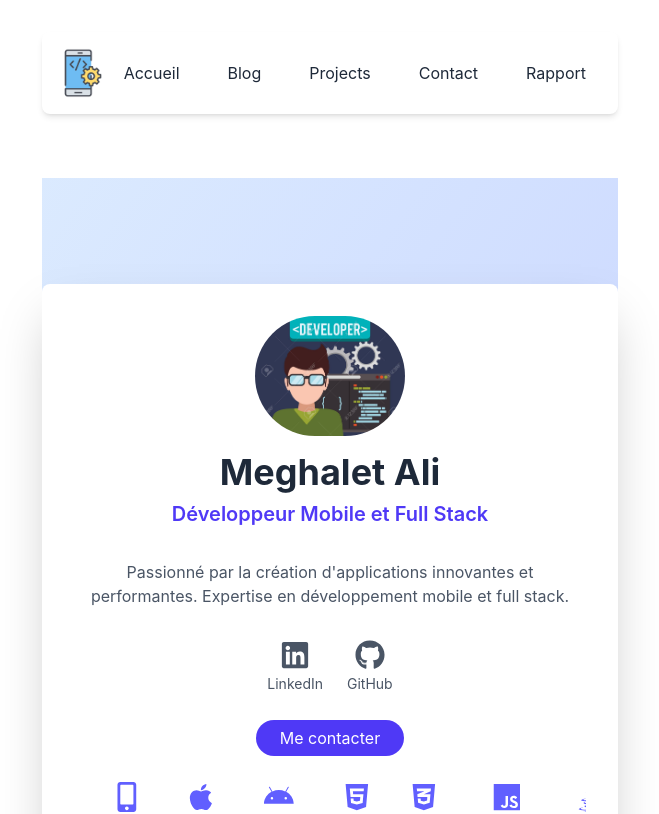
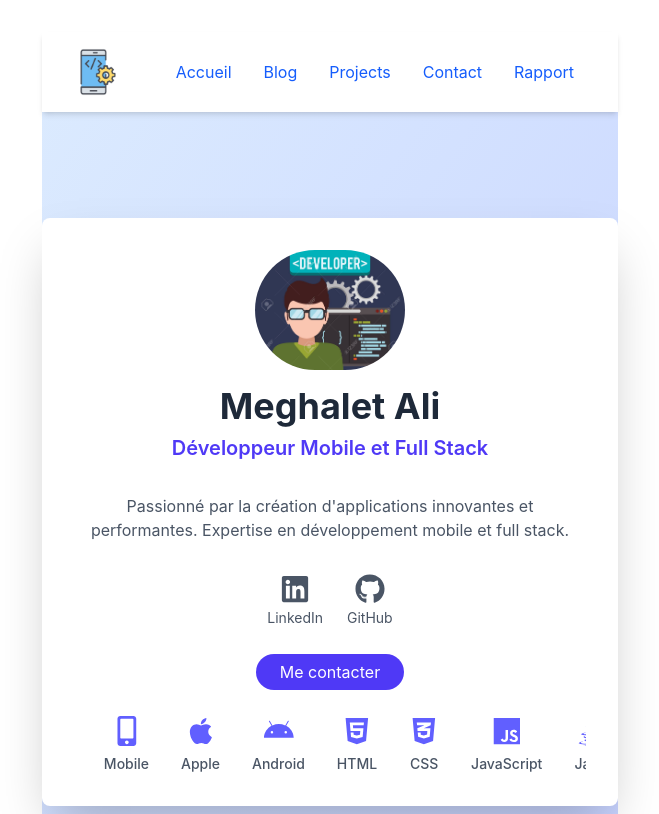
Before and after one commit to alimeg/portfolio, a Next.js app: page / in a window 1280 px wide. Shown: the top 814 px of the page, without its empty margins (310-969 px from the left). Built offline with nearby package versions, Linux system fonts and the light colour scheme.

Commit message:
: Ajustement menus sandwich

```diff
--- a/app/components/nav.tsx
+++ b/app/components/nav.tsx
@@ -3,8 +3,8 @@
 import { useState } from 'react';
 import Link from 'next/link';
 import Image from 'next/image';
-import { MinusIcon } from '@heroicons/react/24/outline'; // Importation de l'icône Menu
-import Logo from '/app/images/logo.png';
+import { Bars3Icon, XMarkIcon } from '@heroicons/react/24/outline'; // Importer les icônes
+import Logo from '/app/images/logo.png'; // Assurez-vous que le chemin du logo est correct
 
 const navItems = {
   '/': { name: 'Accueil' },
@@ -15,60 +15,75 @@ const navItems = {
 };
 
 export function Navbar() {
-  const [bouncing, setBouncing] = useState({});
+  const [bouncing, setBouncing] = useState<{ [key: string]: boolean }>({});
+  const [rotating, setRotating] = useState(false); // État pour gérer la rotation
   const [isMenuOpen, setIsMenuOpen] = useState(false);
 
   const handleClick = (path: string) => {
-    setBouncing((prev) => ({
+    setBouncing(prev => ({
       ...prev,
       [path]: true,
     }));
 
+    setRotating(true); // Démarrer la rotation
+
     setTimeout(() => {
-      setBouncing((prev) => ({
+      setBouncing(prev => ({
         ...prev,
         [path]: false,
       }));
-    }, 600); // Durée de l'animation
+      setRotating(false); // Arrêter la rotation après l'animation
+    }, 1000); // Durée de l'animation de rotation (doit correspondre à la durée définie dans le CSS)
   };
 
   const toggleMenu = () => {
-    setIsMenuOpen((prev) => !prev);
+    setIsMenuOpen(prev => !prev);
   };
 
   return (
-    <aside className="mb-16">
-      <div className="lg:sticky lg:top-20 bg-white shadow-md rounded-lg py-4">
-        <nav className="flex items-center justify-between px-4">
-          <div className="flex items-center">
+    <div className="relative bg-white shadow-md">
+      {/* Container de la barre de menu */}
+      <div className="flex items-center justify-between py-4 px-6 lg:px-8">
+        {/* Logo fixe à gauche */}
+        <div className="flex items-center flex-shrink-0">
           <Image
             src={Logo}
             alt="Logo"
-              className="w-16 h-auto"
+            className={`w-12 h-12 ${rotating ? 'animate-spin' : ''}`} // Utilisez animate-spin pour la rotation
+            width={48} // Ajustez la largeur selon vos besoins
+            height={48} // Ajustez la hauteur selon vos besoins
           />
+        </div>
+
+        {/* Bouton de bascule du menu pour les petits écrans */}
         <button
           onClick={toggleMenu}
-              className="lg:hidden ml-4 p-2 rounded-md text-gray-600 hover:bg-gray-200 focus:outline-none"
+          className="lg:hidden p-2 rounded-md text-gray-600 hover:bg-gray-100 focus:outline-none"
+          aria-label="Toggle menu"
         >
-              <MinusIcon className="h-6 w-6" />
+          {isMenuOpen ? (
+            <XMarkIcon className="h-6 w-6" />
+          ) : (
+            <Bars3Icon className="h-6 w-6" />
+          )}
         </button>
-          </div>
+
+        {/* Liens de navigation */}
         <div
-            className={`lg:flex lg:space-x-4 space-y-4 lg:space-y-0 ${isMenuOpen ? 'block' : 'hidden'}`}
+          className={`flex flex-col lg:flex-row lg:space-x-2 space-y-2 lg:space-y-0 items-center ${isMenuOpen ? 'block' : 'hidden'} lg:flex`}
         >
           {Object.entries(navItems).map(([path, { name }]) => (
             <Link
               key={path}
               href={path}
-                className={`text-gray-800 hover:bg-indigo-100 hover:text-indigo-600 py-2 px-4 rounded transition-all duration-300 ${bouncing[path] ? 'animate-bounce' : ''}`}
+              className={`text-blue-600 px-3 py-1 rounded-md transition-transform duration-300 hover:scale-105 hover:bg-blue-100 ${bouncing[path] ? 'animate-bounce' : ''}`}
               onClick={() => handleClick(path)}
             >
               {name}
             </Link>
           ))}
         </div>
-        </nav>
       </div>
-    </aside>
+    </div>
   );
 }
```
Also changed, not shown: app/components/nav.css (+9 -10 lines). Lines whose indentation alone changed are shown as unchanged.
